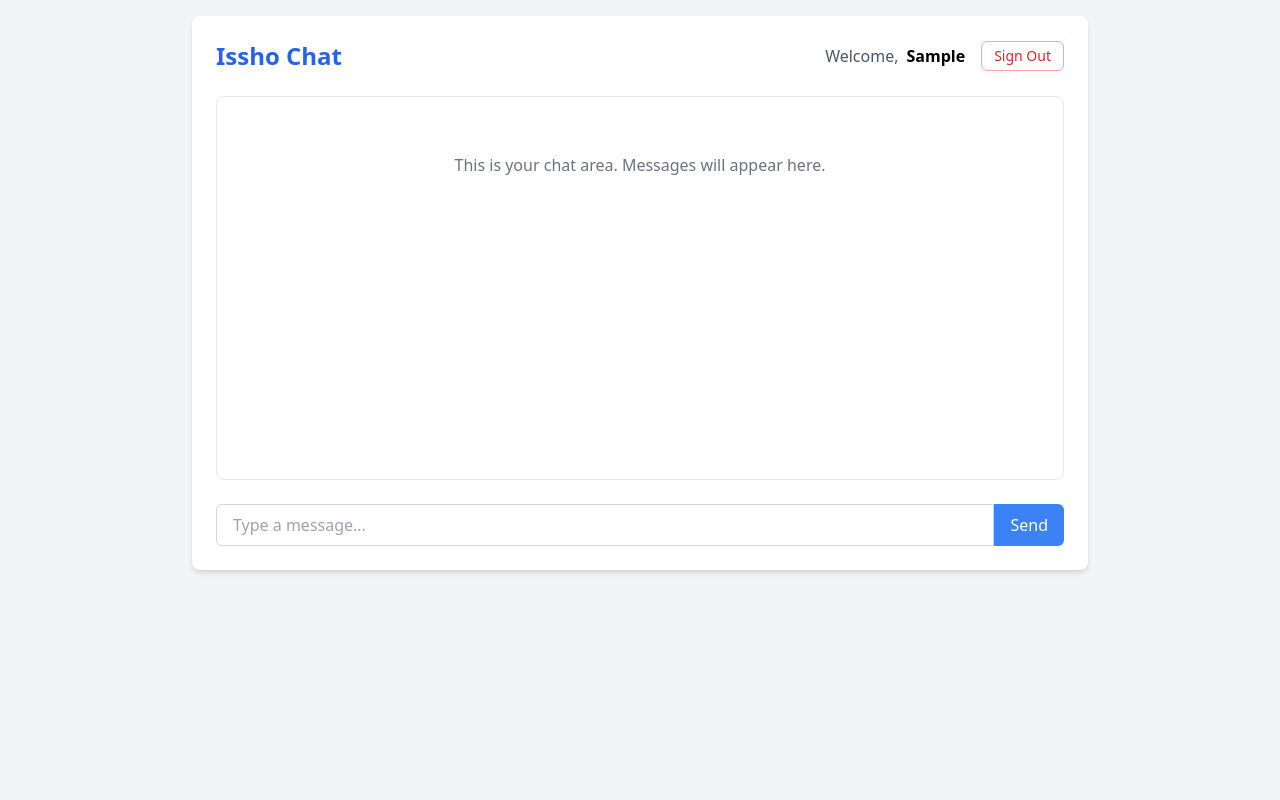
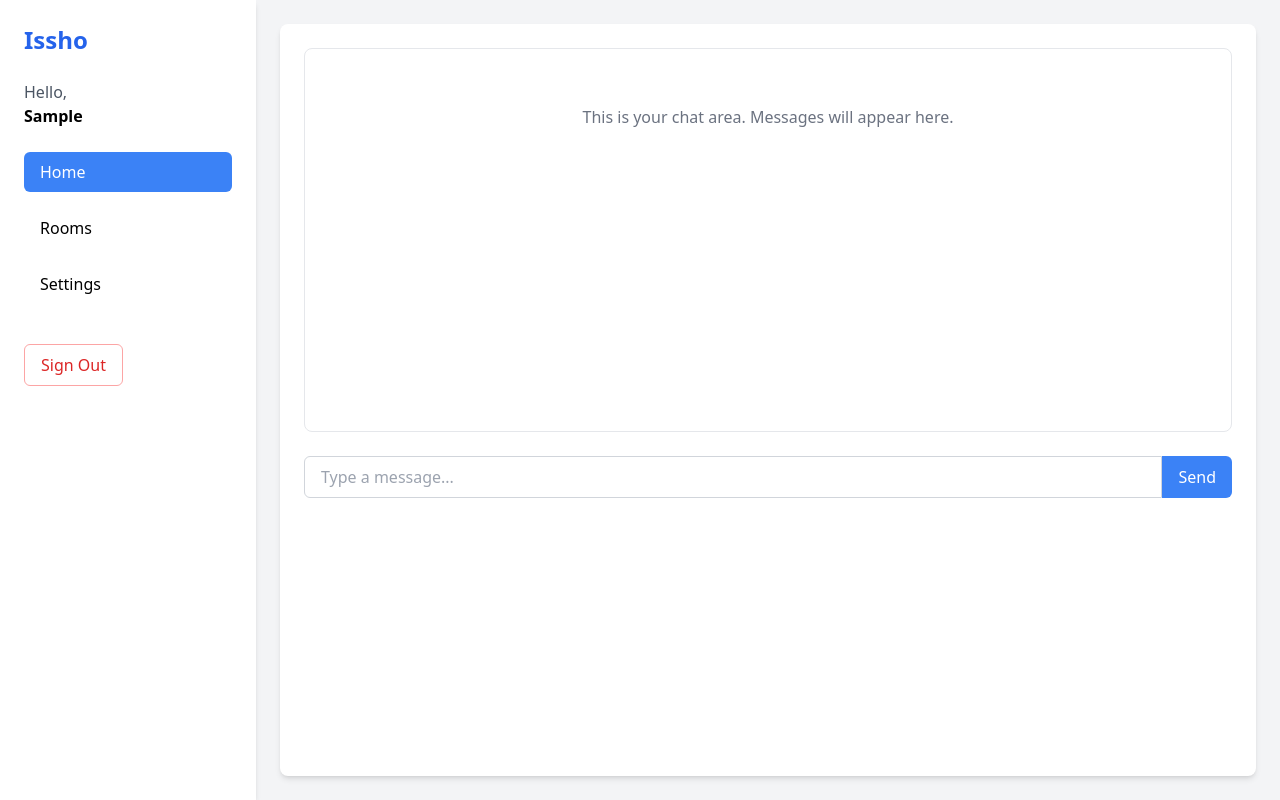
Before and after one commit to RicardoVercetti/issho, a React (Vite) app in the folder issho-client/: page / in a window 1280 px wide. Both pictures are taken after typing "Sample" into the empty fields and a click on the button "Continue". Built offline with nearby package versions, Linux system fonts and the light colour scheme.

Commit message:
Attempt get all rooms connection

```diff
--- a/issho-client/src/App.tsx
+++ b/issho-client/src/App.tsx
@@ -1,4 +1,3 @@
-// import { useState, useEffect } from 'react';
 import { WelcomeScreen } from './screens/WelcomeScreen';
 import { HomePage } from './screens/HomeScreen';
 import useUsername from './hooks/useUsername';
--- /dev/null
+++ b/issho-client/src/components/AppLayout.tsx
@@ -0,0 +1,51 @@
+// components/AppLayout.tsx
+import type { ReactNode } from 'react';
+
+interface AppLayoutProps {
+  children: ReactNode;
+  username: string;
+  onSignOut: () => void;
+  currentPage: string;
+  onNavigate: (page: string) => void;
+}
+
+export function AppLayout({
+  children,
+  username,
+  onSignOut,
+  currentPage,
+  onNavigate,
+}: AppLayoutProps) {
+  return (
+    <div className="flex min-h-screen bg-gray-100">
+      <aside className="w-64 bg-white p-6 shadow-md">
+        <h2 className="text-2xl font-bold text-blue-600 mb-6">Issho</h2>
+        <div className="mb-6">
+          <p className="text-gray-600">Hello,</p>
+          <p className="font-semibold">{username}</p>
+        </div>
+        <nav className="space-y-4">
+          {['home', 'rooms', 'settings'].map((page) => (
+            <button
+              key={page}
+              onClick={() => onNavigate(page)}
+              className={`block w-full text-left px-4 py-2 rounded-md ${
+                currentPage === page ? 'bg-blue-500 text-white' : 'hover:bg-blue-100'
+              }`}
+            >
+              {page.charAt(0).toUpperCase() + page.slice(1)}
+            </button>
+          ))}
+        </nav>
+        <button
+          onClick={onSignOut}
+          className="mt-10 text-red-600 border border-red-300 px-4 py-2 rounded-md hover:bg-red-50 transition"
+        >
+          Sign Out
+        </button>
+      </aside>
+
+      <main className="flex-1 p-6">{children}</main>
+    </div>
+  );
+}
--- /dev/null
+++ b/issho-client/src/screens/ChatPage.tsx
@@ -0,0 +1,23 @@
+// screens/ChatPage.tsx
+export function ChatPage() {
+  return (
+    <div className="bg-white rounded-lg shadow-md p-6 h-full">
+      <div className="border border-gray-200 rounded-lg p-4 h-96 mb-6 overflow-y-auto">
+        <p className="text-gray-500 text-center py-10">
+          This is your chat area. Messages will appear here.
+        </p>
+      </div>
+
+      <div className="flex">
+        <input
+          type="text"
+          placeholder="Type a message..."
+          className="flex-1 px-4 py-2 border border-gray-300 rounded-l-md focus:outline-none focus:ring-2 focus:ring-blue-500"
+        />
+        <button className="px-4 py-2 bg-blue-500 text-white rounded-r-md hover:bg-blue-600 transition duration-200">
+          Send
+        </button>
+      </div>
+    </div>
+  );
+}
--- a/issho-client/src/screens/HomeScreen.tsx
+++ b/issho-client/src/screens/HomeScreen.tsx
@@ -1,46 +1,39 @@
+// screens/HomeScreen.tsx
+import { useState } from 'react';
+import { AppLayout } from '../components/AppLayout';
+import { ChatPage } from './ChatPage';
+import { SettingsPage } from './Settings';
+import { RoomsPage } from './Rooms';
+
 interface HomePageProps {
   username: string;
-  onSignOut: () => void;  // Changed from handleSignOut to onSignOut
+  onSignOut: () => void;
 }
 
 export function HomePage({ username, onSignOut }: HomePageProps) {
+  const [currentPage, setCurrentPage] = useState('home');
+
+  let PageComponent;
+  switch (currentPage) {
+    case 'settings':
+      PageComponent = <SettingsPage />;
+      break;
+    case 'rooms':
+      PageComponent = <RoomsPage />;
+      break;
+    case 'home':
+    default:
+      PageComponent = <ChatPage />;
+  }
 
   return (
-    <div className="min-h-screen bg-gray-100 p-4">
-      <div className="max-w-4xl mx-auto bg-white rounded-lg shadow-md p-6">
-        <div className="flex justify-between items-center mb-6">
-          <h1 className="text-2xl font-bold text-blue-600">Issho Chat</h1>
-          <div className="flex items-center space-x-4">
-            <div className="flex items-center">
-              <span className="mr-2 text-gray-600">Welcome,</span>
-              <span className="font-semibold">{username}</span>
-            </div>
-            <button
-              onClick={onSignOut}
-              className="px-3 py-1 text-sm text-red-600 border border-red-300 rounded-md hover:bg-red-50 transition duration-200"
-            >
-              Sign Out
-            </button>
-          </div>
-        </div>
-
-        <div className="border border-gray-200 rounded-lg p-4 h-96 mb-6 overflow-y-auto">
-          <p className="text-gray-500 text-center py-10">
-            This is your chat area. Messages will appear here.
-          </p>
-        </div>
-
-        <div className="flex">
-          <input
-            type="text"
-            placeholder="Type a message..."
-            className="flex-1 px-4 py-2 border border-gray-300 rounded-l-md focus:outline-none focus:ring-2 focus:ring-blue-500"
-          />
-          <button className="px-4 py-2 bg-blue-500 text-white rounded-r-md hover:bg-blue-600 transition duration-200">
-            Send
-          </button>
-        </div>
-      </div>
-    </div>
+    <AppLayout
+      username={username}
+      onSignOut={onSignOut}
+      currentPage={currentPage}
+      onNavigate={setCurrentPage}
+    >
+      {PageComponent}
+    </AppLayout>
   );
 }
--- /dev/null
+++ b/issho-client/src/screens/Rooms.tsx
@@ -0,0 +1,44 @@
+// screens/RoomsPage.tsx
+import { useEffect, useState } from 'react';
+
+export function RoomsPage() {
+  const [rooms, setRooms] = useState<string[]>([]);
+  const [loading, setLoading] = useState(true);
+  const [error, setError] = useState<string | null>(null);
+
+  useEffect(() => {
+    fetch('http://localhost:4000/all_rooms')
+      .then((res) => {
+        if (!res.ok) throw new Error('Failed to fetch rooms');
+        return res.json();
+      })
+      .then((data) => {
+        setRooms(data);
+        setLoading(false);
+      })
+      .catch((err) => {
+        setError(err.message || 'Something went wrong');
+        setLoading(false);
+      });
+  }, []);
+
+  return (
+    <div>
+      <h2 className="text-2xl font-bold text-blue-600 mb-4">Available Rooms</h2>
+
+      {loading && <p className="text-gray-500">Loading rooms...</p>}
+      {error && <p className="text-red-500">Error: {error}</p>}
+
+      <div className="grid grid-cols-1 md:grid-cols-2 lg:grid-cols-3 gap-4">
+        {rooms.map((room) => (
+          <div
+            key={room}
+            className="border border-gray-300 rounded-md p-4 bg-white shadow hover:shadow-md transition"
+          >
+            <h3 className="text-lg font-semibold text-gray-700">{room}</h3>
+          </div>
+        ))}
+      </div>
+    </div>
+  );
+}
--- /dev/null
+++ b/issho-client/src/screens/Settings.tsx
@@ -0,0 +1,4 @@
+// screens/SettingsPage.tsx
+export function SettingsPage() {
+  return <div className="text-gray-600">Settings will go here.</div>;
+}
```
